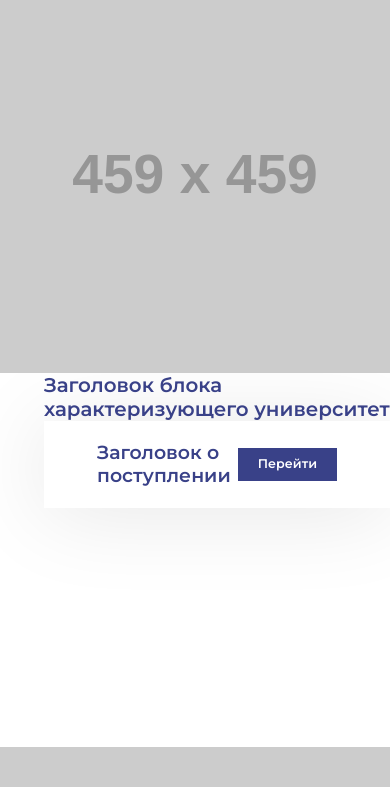
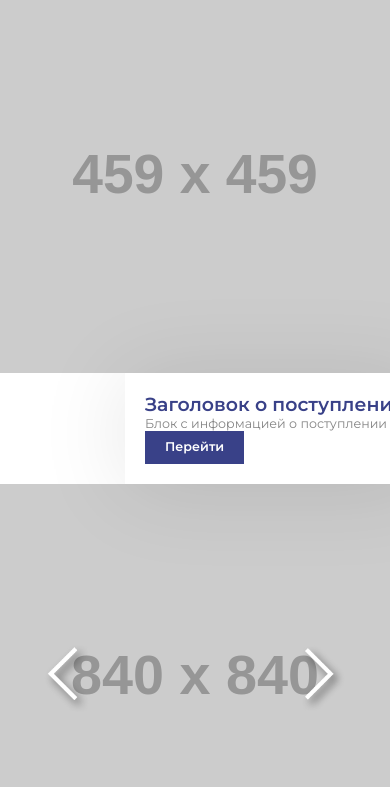
Before and after one commit to wolfsmensch/kafu-front, a plain HTML site: page index.html in a window 390 px wide. Shown: the part 57-844 px from the top of the page. Drawn offline with nearby package versions, Linux system fonts and the light colour scheme; files that its build step writes are made by us from their sources; placeholder pictures from the web are drawn by us; files whose address does not match are found by name.

Commit message:
Блок заголовка адаптирован под tablet

```diff
--- a/index.html
+++ b/index.html
@@ -52,8 +52,8 @@
         <div class="content">
 
             <div class="grid-cell grid-cell-11 title-box">
-                <h1>Заголовок блока характеризующего университет</h1>
-                <div class="desc">
+                <h1 class="hide-mobile">Заголовок блока характеризующего университет</h1>
+                <div class="desc hide-mobile">
                     <p>
                         Дополнительная информация <br>
                         Дополнительное описание
@@ -61,8 +61,9 @@
                 </div>
                 <div class="admission">
                     <div class="section">
-                        <div class="desc">Блок с информацией о поступлении</div>
+                        <div class="desc hide-mid-desktop">Блок с информацией о поступлении</div>
                         <h2>Заголовок о поступлении</h2>
+                        <div class="desc show-mid-desktop">Блок с информацией о поступлении</div>
                     </div>
                     <div class="section">
                         <a href="#" class="btn">Перейти</a>
--- a/scss/_page.scss
+++ b/scss/_page.scss
@@ -18,7 +18,7 @@
 }
 
 .hide-mid-desktop {
-    @media screen and (max-width: 1279px) {
+    @media screen and (max-width: 1280px) {
         display: none;
     }
 }
@@ -28,3 +28,9 @@
         display: none !important;
     }
 }
+
+.show-mid-desktop {
+    @media screen and (min-width: 1280px) {
+        display: none !important;
+    }
+}
--- a/scss/index.scss
+++ b/scss/index.scss
@@ -45,10 +45,6 @@
 
     font-size: $tabSize;
 
-    @media screen and (max-width: ($tabWidth - 1px)) {
-        display: none;
-    }
-
     @media screen and (min-width: ($tabWidth + 1px)) {
         font-size: calc($mVal * 100vw + $bVal);
     }
@@ -64,10 +60,6 @@
     $bVal: $tabSize - $mVal * $phoneWidth;
 
     line-height: $tabSize;
-
-    @media screen and (max-width: ($tabWidth - 1px)) {
-        display: none;
-    }
 
     @media screen and (min-width: ($tabWidth + 1px)) {
         line-height: calc($mVal * 100vw + $bVal);
@@ -185,12 +177,20 @@
             "adv"
             "part";
 
-        grid-template-rows: 100vw 1fr 100vw 1fr 40vw 1fr 1fr;
+        grid-template-rows: 100vw auto 100vw auto 40vw auto auto;
         grid-template-columns: 100vw;
     }
 
     .title-box {
         padding-left: 44px;
+
+        @media screen and (max-width: 1280px) {
+            display: flex;
+            flex-direction: column;
+            justify-content: center;
+
+            padding-left: 30px;
+        }
 
         h1 {
             color: $main-color;
@@ -213,7 +213,7 @@
             line-height: 29px;
         }
 
-        .desc {
+        h1 + .desc {
             @include secondary-text();
 
             @include adaptive-font-tab(24px, 18px);
@@ -233,6 +233,23 @@
             padding: 20px 53px;
             margin-left: auto;
             box-shadow: 0px 4px 90px rgba(0, 0, 0, .1);
+
+            z-index: 10;
+
+            @media screen and (max-width: 1576px) {
+                padding: 10px 20px;
+            }
+
+            @media screen and (max-width: 1280px) {
+                flex-direction: column;
+                align-items: flex-start;
+                padding: 20px;
+                margin-right: -10%;
+            }
+
+            @media screen and (max-width: 576px) {
+
+            }
 
             .desc {
                 @include secondary-text();
```
